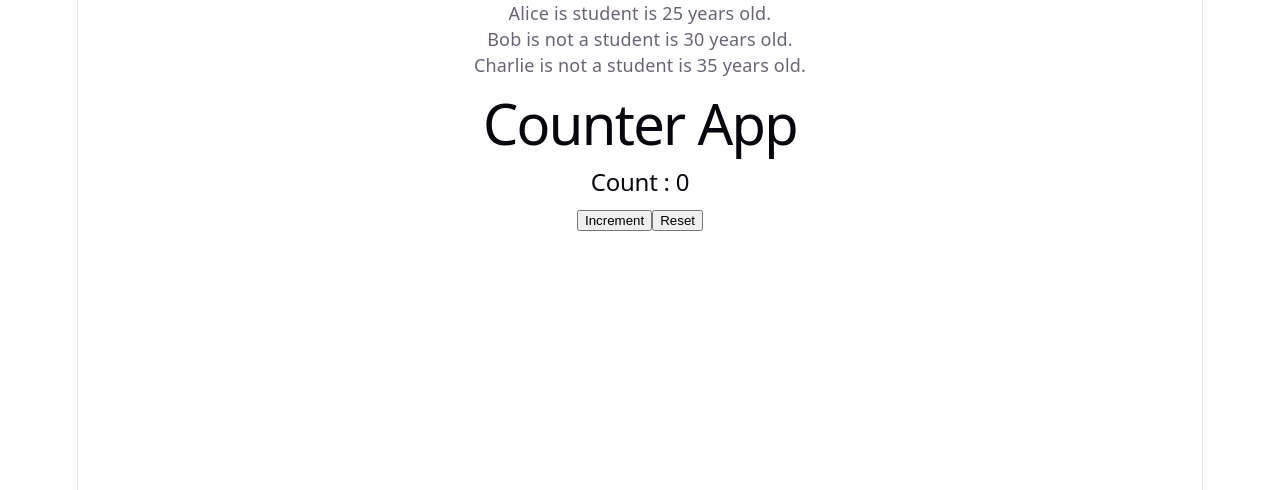
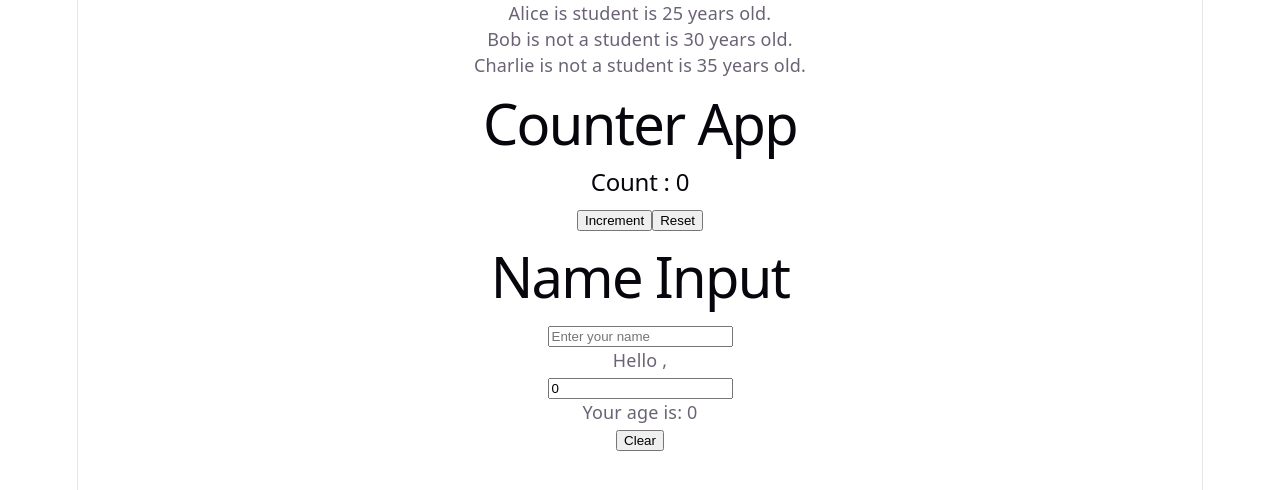
Before and after one commit to Udhav05/fullstack-journey, a React (Vite) app in the folder my-ts-app/: page / in a window 1280 px wide. Shown: the top 490 px of the page. Built offline with nearby package versions, Linux system fonts and the light colour scheme.

Commit message:
add controlled NameInput with name, age and Clear button

```diff
--- a/my-ts-app/src/App.tsx
+++ b/my-ts-app/src/App.tsx
@@ -1,5 +1,6 @@
 import UserCard from "./UserCard";
 import Counter from "./Counter";
+import NameInput from "./NameInput";
 
 function App() {
 
@@ -13,6 +14,8 @@ function App() {
       <div>
       {users.map(user => <UserCard key = {user.id}  isStudent = {user.isStudent} name = {user.name} age = {user.age} />)}
       <Counter />
+      <NameInput />
+
       </div>
   )
 }
--- /dev/null
+++ b/my-ts-app/src/NameInput.tsx
@@ -0,0 +1,46 @@
+import {useState} from 'react';
+
+function NameInput() {
+    const [name, setName] = useState<string>("");
+
+    const [age, setAge] = useState<number>(0);
+
+    const handleChange = (e: React.ChangeEvent<HTMLInputElement>) => {
+            setName(e.target.value);
+
+
+    }
+
+    const handleAgeChange = (e: React.ChangeEvent<HTMLInputElement>) => {
+            setAge(Number(e.target.value));
+    }
+
+    const handleClear = () => {
+        setName("");
+        setAge(0);
+    }
+
+
+
+
+    return (
+        <div>
+            <h1> Name Input</h1>
+
+            <input type ="text" value ={name} onChange={handleChange} placeholder="Enter your name" />
+            <p>Hello , {name}</p>
+
+            <input type = "number" value = {age} onChange={handleAgeChange} placeholder ="Enter Your Age" />
+            <p>Your age is: {age}</p>
+
+            <button onClick={handleClear}>Clear</button>
+
+
+
+        </div>
+    )
+
+}
+
+
+export default NameInput;
```
